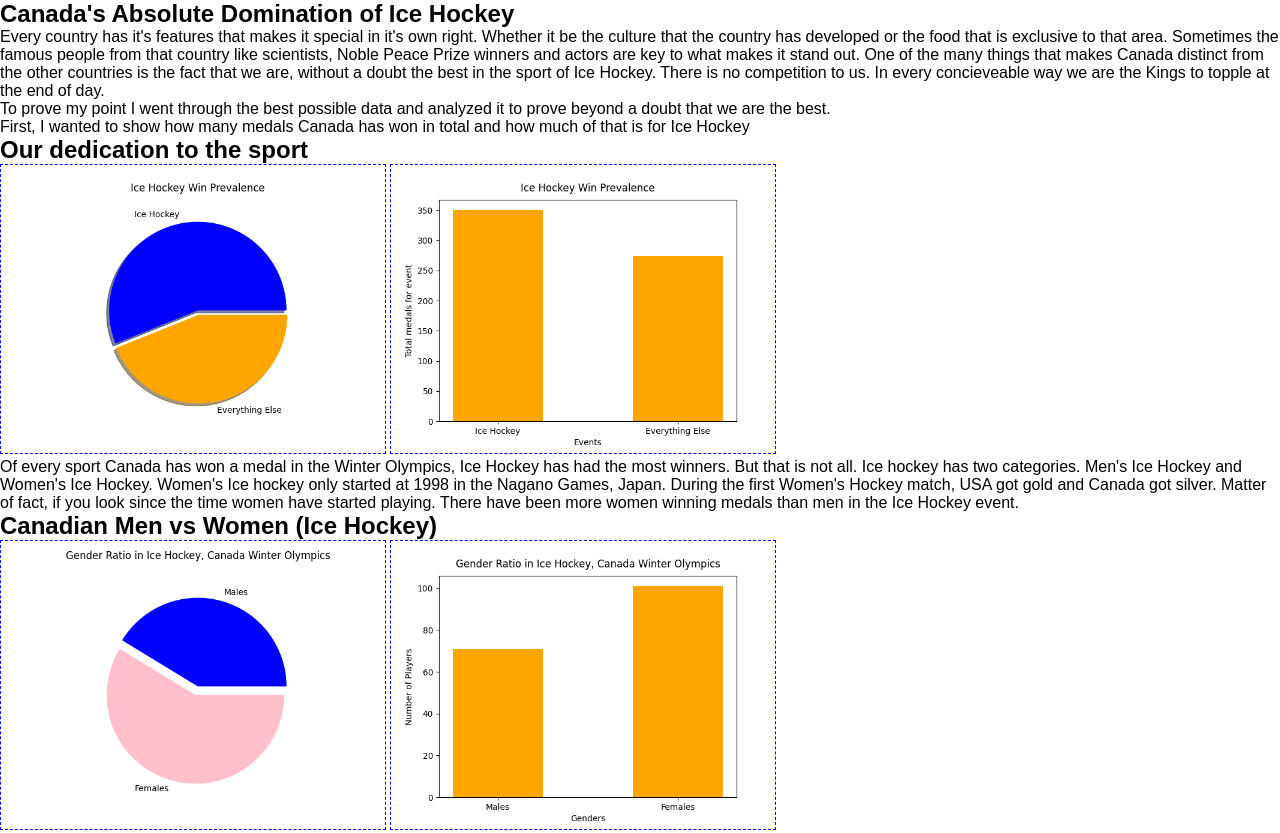
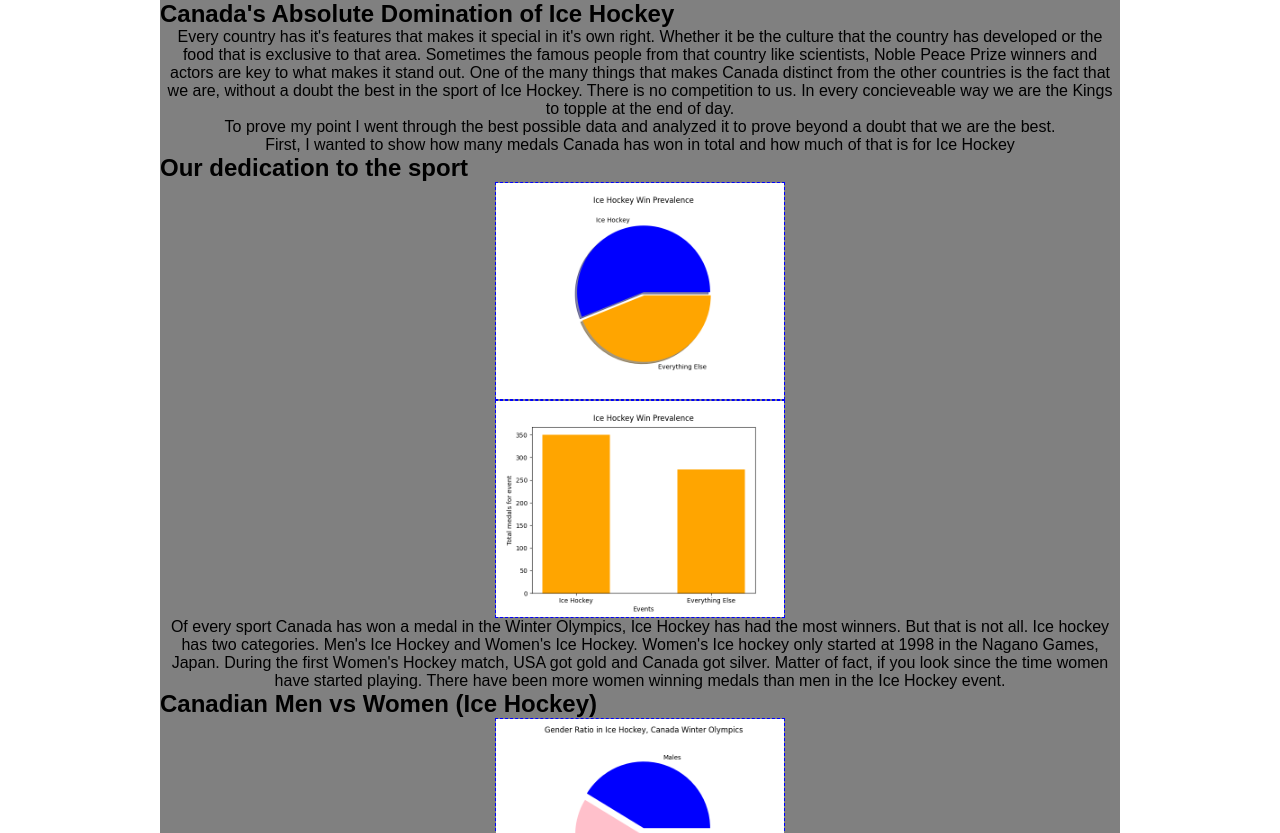
Before and after one commit to GhostBadger/Kurien_G_DataViz_Fall2020, a plain HTML site: page index.html in a window 1280 px wide. Shown: the top 833 px of the page. Drawn offline with Linux system fonts and the light colour scheme.

Commit message:
made a branch to add css to the page

```diff
--- a/css/main.css
+++ b/css/main.css
@@ -10,4 +10,38 @@ body { font-size: 16px; font-family: 'Arial', 'helvetica', sans-serif; }
 
 .hidden { display: none; }
 
-.data-graphic { border: thin dashed blue; width:30%; }
+
+#introduction
+{
+	margin-bottom: 20px;
+
+
+}
+
+.data-graphic
+{ border: thin dashed blue; width:30%;
+
+	display: block;
+  margin-left: auto;
+  margin-right: auto;
+}
+
+h2
+{
+
+}
+
+p
+{
+
+	text-align: center;
+}
+
+.wrapper
+{
+	width: 960px;
+
+	margin: 0 auto;
+	background-color: grey;
+	/*creates a basic container box with white background and width*/
+}
```
